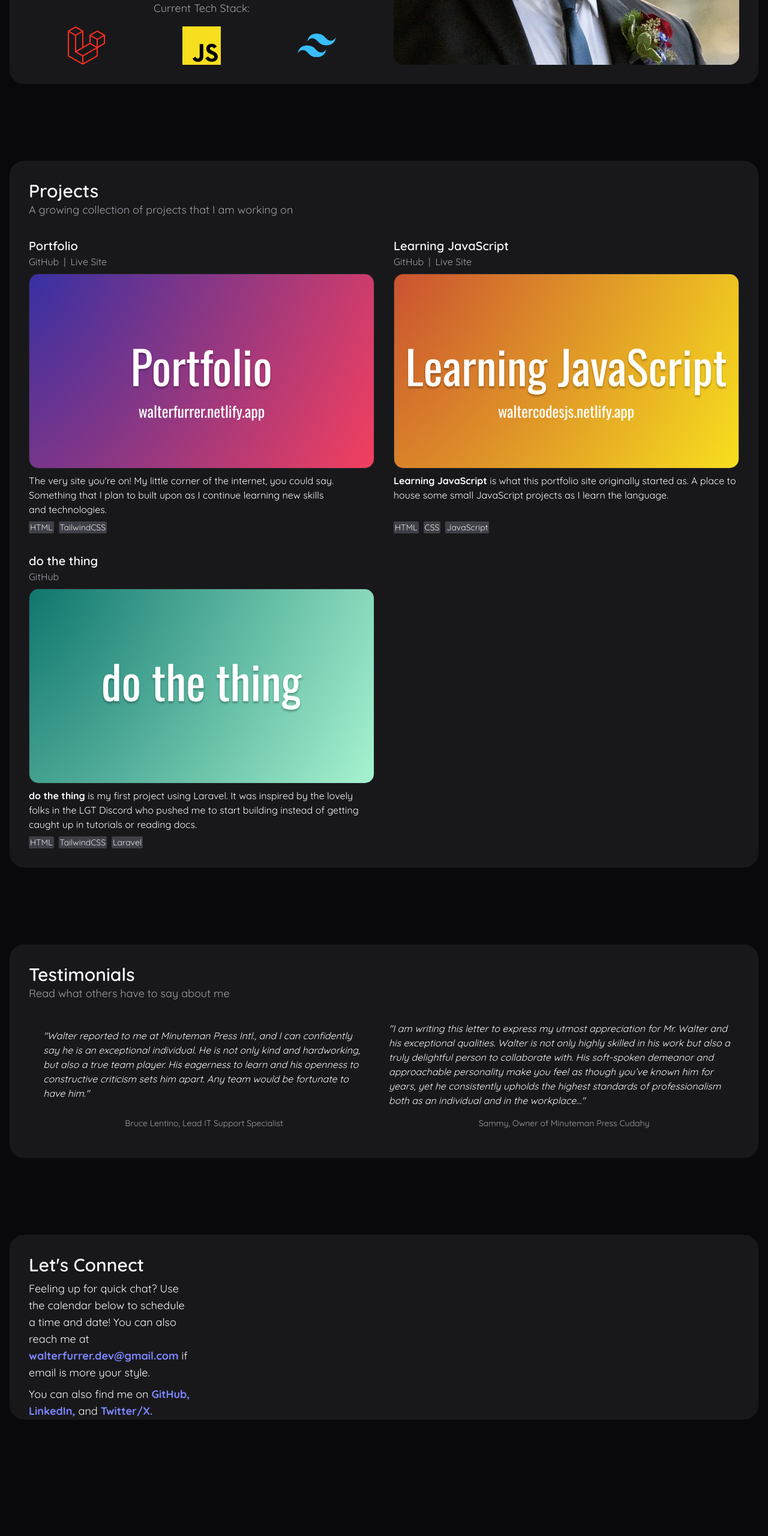
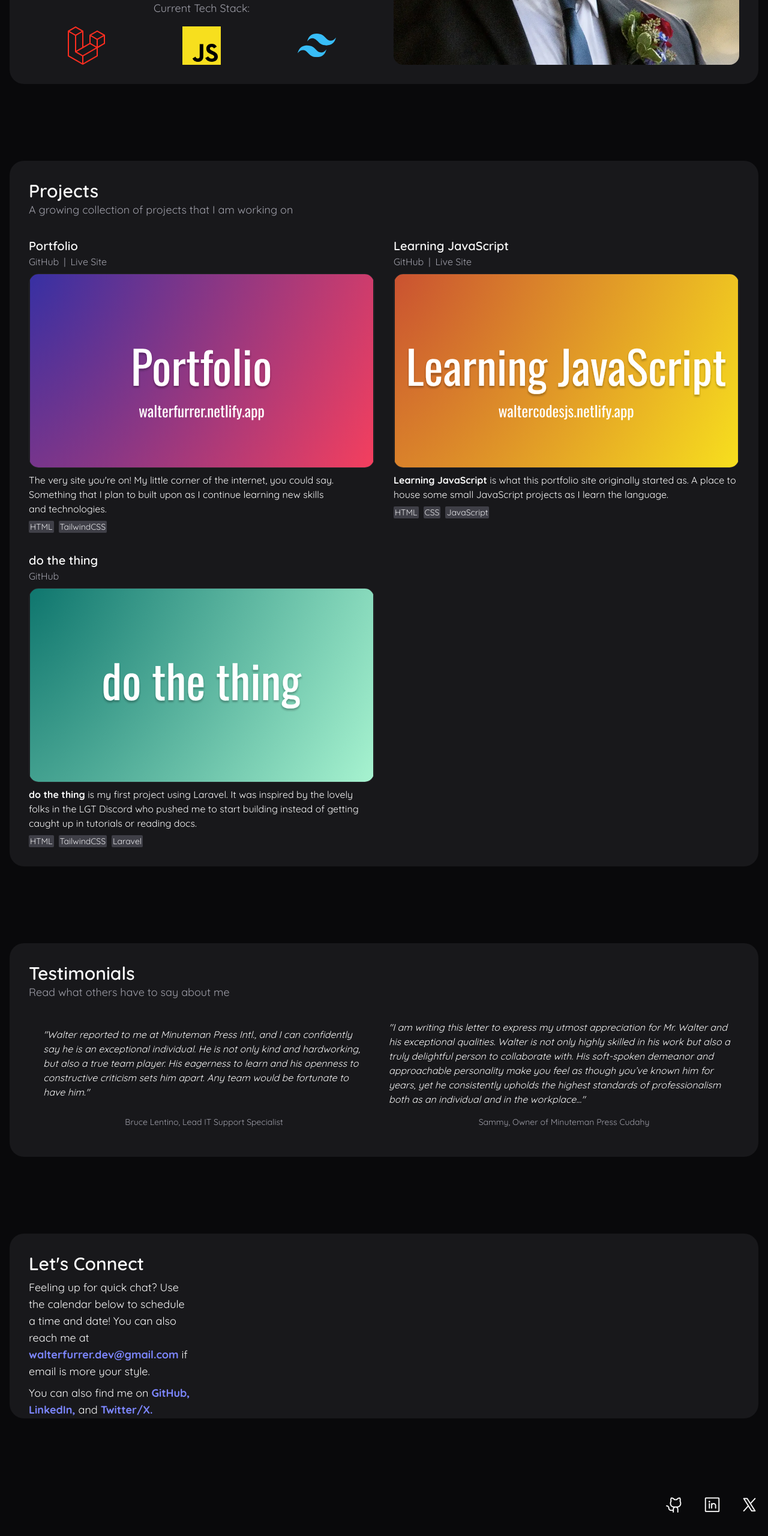
Before and after one commit to walterfurrer/portfolio, a website built with Vite: page index.html in a window 1280 px wide. Shown: the part 660-3220 px from the top of the page at 60% size. Before the commit the page ends 3090 px from the top, so only its background shows below. Built offline with nearby package versions, Linux system fonts and the light colour scheme; a script that the page names is missing.

Commit message:
Add social media links to footer

```diff
--- a/index.html
+++ b/index.html
@@ -11,6 +11,10 @@
         <style>
         @import url('https://fonts.googleapis.com/css2?family=Quicksand:wght@300..700&display=swap');
         </style>
+        <link
+          rel="stylesheet"
+          type="text/css"
+          href="https://cdn.jsdelivr.net/npm/@phosphor-icons/web@2.1.2/src/regular/style.css"/>
         <link rel="stylesheet" href="/src/style.css" />
         <title>Walter Furrer | Web Developer</title>
     </head>
@@ -69,7 +73,7 @@
                         <p class="text-secondary-foreground text-balance text-lg">A growing collection of projects that I am working on</p>
                     </div>
                     <div class="flex flex-col gap-8 md:grid md:grid-cols-2">
-                        <div class="flex flex-col gap-2">
+                        <div class="flex flex-col gap-2 aspect-16/9">
                             <div class="flex flex-col">
                                 <h3 class="project-title">Portfolio</h3>
                                 <div class="flex flex-row gap-2 text-secondary-foreground">
@@ -77,7 +81,7 @@
                                     <p>|</p>
                                     <a class="hover:text-foreground" href="https://walterfurrer.netlify.app/" target="_blank" rel="noopener noreferrer">Live Site</a>
                                 </div></div>
-                            <img class="w-full h-auto border border-zinc-800 rounded-2xl" src="/images/portfolio.svg" alt="Portfolio image">
+                            <img class="w-full h-auto border border-zinc-800 rounded-2xl aspect-16/9" src="/images/portfolio.svg" alt="Portfolio image">
                             <p class="text-pretty flex-grow">The very site you're on! My little corner of the internet, you could say. Something that I plan to built upon as I continue learning new skills and technologies.</p>
                             <div class="align-bottom">
                                 <ul class="flex flex-row gap-2">
@@ -86,7 +90,7 @@
                                 </ul>
                             </div>
                         </div>
-                        <div class="flex flex-col gap-2">
+                        <div class="flex flex-col gap-2 aspect-16/9">
                             <div class="flex flex-col">
                                 <h3 class="project-title">Learning JavaScript</h3>
                                 <div class="flex flex-row gap-2 text-secondary-foreground">
@@ -95,7 +99,7 @@
                                     <a class="hover:text-foreground" href="https://waltercodesjs.netlify.app/" target="_blank" rel="noopener noreferrer">Live Site</a>
                                 </div>
                             </div>
-                            <img class="w-full h-auto border border-zinc-800 rounded-2xl" src="/images/learning-js.svg" alt="Learning JavaScript image">
+                            <img class="w-full h-auto border border-zinc-800 rounded-2xl aspect-16/9" src="/images/learning-js.svg" alt="Learning JavaScript image">
                             <p class="text-pretty flex-grow"><span class="font-bold">Learning JavaScript</span> is what this portfolio site originally started as. A place to house some small JavaScript projects as I learn the language.</p>
                             <div class="align-bottom">
                                 <ul class="flex flex-row gap-x-2">
@@ -105,7 +109,7 @@
                                 </ul>
                             </div>
                         </div>
-                        <div class="flex flex-col gap-2">
+                        <div class="flex flex-col gap-2 aspect-16/9">
                             <div class="flex flex-col">
                                 <h3 class="project-title">do the thing</h3>
                                 <div class="flex flex-row gap-x-2 text-secondary-foreground">
@@ -114,7 +118,7 @@
                                     <a class="hover:text-foreground" href="https://waltercodesjs.netlify.app/" target="_blank" rel="noopener noreferrer">Live Site</a> -->
                                 </div>
                             </div>
-                            <img class="w-full h-auto border border-zinc-800 rounded-2xl" src="/images/do-the-thing.svg" alt="do the thing image">
+                            <img class="w-full h-auto border border-zinc-800 rounded-2xl aspect-16/9" src="/images/do-the-thing.svg" alt="do the thing image">
                             <p class="text-pretty flex-grow"><span class="font-bold">do the thing</span> is my first project using Laravel. It was inspired by the lovely folks in the LGT Discord who pushed me to start building instead of getting caught up in tutorials or reading docs.</p>
                             <div class="align-bottom">
                                 <ul class="flex flex-row gap-x-2">
@@ -155,7 +159,7 @@
                         </div>
                     </div>
                 </section>
-                <section id="contact" class="bg-card-background flex flex-col gap-8 px-8 pt-8 text-left text-pretty rounded-3xl xl:grid xl:grid-cols-4">
+                <section id="contact" class="bg-card-background flex flex-col gap-8 pt-4 px-4 text-left text-pretty rounded-3xl md:pt-8 md:px-8 xl:grid xl:grid-cols-4">
                     <div class="flex flex-col gap-y-2 lg:max-w-2/3 xl:max-w-full">
                         <h2 class="text-3xl font-semibold">Let's Connect</h2>
                         <p class="text-lg">Feeling up for quick chat? Use the calendar below to schedule a time and date! You can also reach me at <a class="font-bold text-indigo-400 hover:underline" href="mailto:walterfurrer.dev@gmail.com">walterfurrer.dev@gmail.com</a> if email is more your style.</p>
@@ -186,6 +190,19 @@
                     </div>
                 </section>
             </main>
+            <footer>
+                <div class="flex flex-row gap-8 justify-center mb-16 text-3xl md:justify-end">
+                    <a href="https://github.com/walterfurrer">
+                        <i class="ph ph-github-logo hover:cursor-pointer hover:text-indigo-400"></i>
+                    </a>
+                    <a href="https://www.linkedin.com/in/walterfurrer/">
+                        <i class="ph ph-linkedin-logo"></i>
+                    </a>
+                    <a href="https://x.com/waltercodes">
+                        <i class="ph ph-x-logo"></i>
+                    </a>
+                </div>
+            </footer>
         </div>
     </body>
 </html>
```
